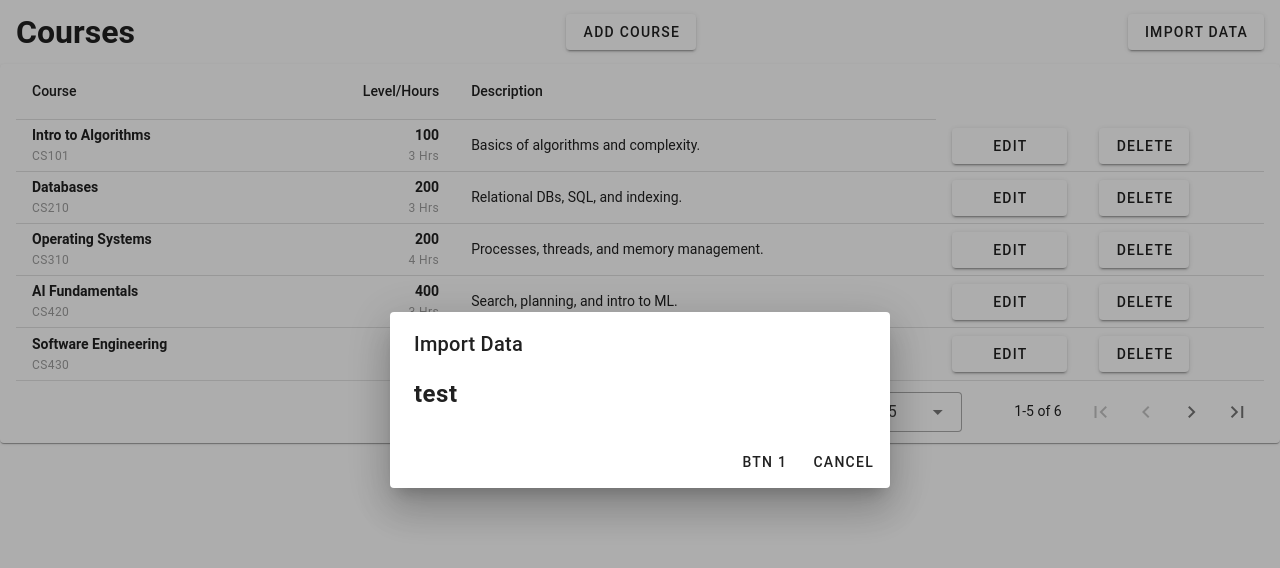
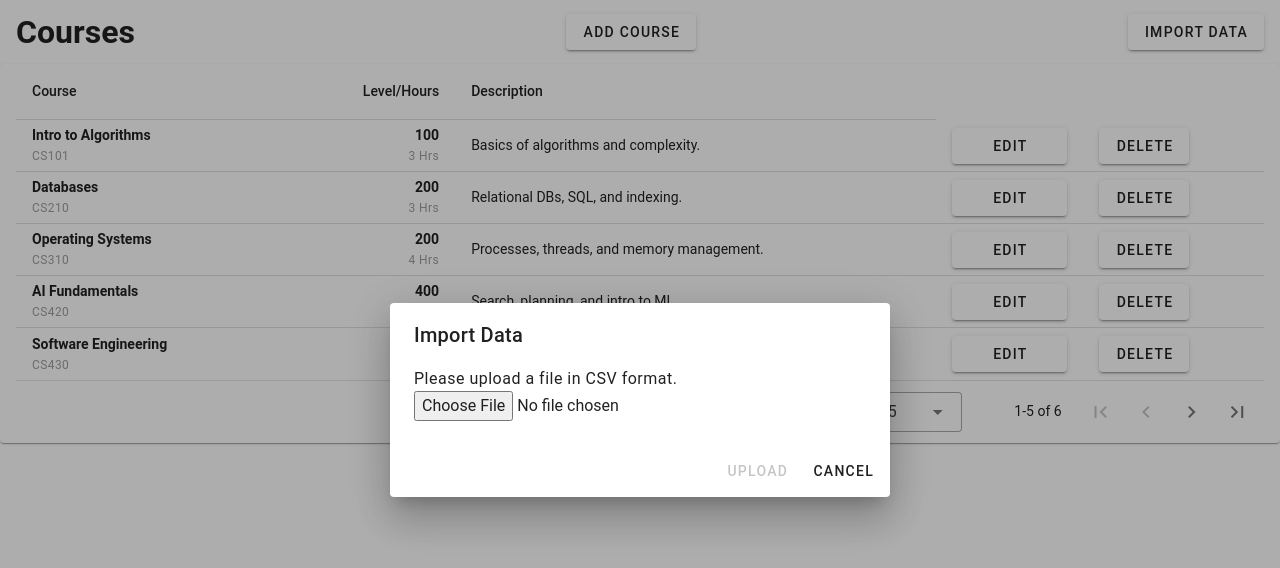
Before and after one commit to La-S/SE-IV-Website-Vue, a Vue app: page / in a window 1280 px wide. Both pictures are taken after a click on the button "IMPORT DATA". Shown: the top 568 px of the page. Built offline with nearby package versions, Linux system fonts and the light colour scheme; a small style sheet from the web is missing.

Commit message:
improve csv import modal

```diff
--- a/src/components/AddCoursePage.vue
+++ b/src/components/AddCoursePage.vue
@@ -2,14 +2,16 @@
   <header class="d-flex align-center justify-space-between px-4 py-2">
     <h1 class="text-center my-0">Courses</h1>
     <v-btn class="text-right" >Add Course</v-btn>
-    <CustomModal title="Import Data">
+    <CustomModal title="Import Data" @modal-closed="uploadedFile = null">
       <template v-slot:modal-body>
-        <h2>test</h2>
+        <p>Please upload a file in CSV format.</p>
+        <input type="file" @change="getChangedFile"/>
       </template>
-      <template v-slot:actions="isActive">
+      <template v-slot:actions="isActive" >
         <v-btn
-        text="BTN 1"
-        @click="console.log('TEST!!!')"
+        text="Upload"
+        @click="uploadFiles(); isActive.value = false; uploadedFile = null;"
+        :disabled="uploadedFile == null"
       ></v-btn>
       </template>
     </CustomModal>
@@ -65,6 +67,7 @@
 import { ref } from 'vue'
 import CustomModal from './CustomModal.vue'
 
+let uploadedFile = ref(null);
 const itemsPerPage = ref(5)
 const headers = ref([
   { title: 'Course', key: 'course' },
@@ -115,4 +118,24 @@ function deleteCourse(courseId) {
   // do rest request here...
   console.log("deleting: "+courseId);
 }
+
+function uploadFiles() {
+  // do rest request here...
+  console.log("uploading files!!", uploadedFile.value);
+}
+
+function getChangedFile(e) {
+  uploadedFile.value = null;
+  let files = e.target.files;
+  let filePath = files[0];
+
+  const reader = new FileReader();
+  reader.onloadend = () => {
+    console.log(reader.result);
+    uploadedFile.value = reader.result;
+    console.log(uploadedFile.value);
+  }
+  reader.readAsDataURL(filePath);
+}
+
 </script>
--- a/src/components/CustomModal.vue
+++ b/src/components/CustomModal.vue
@@ -1,5 +1,5 @@
 <template>
-  <v-dialog max-width="500px">
+  <v-dialog max-width="500px" @click:outside="closeModal">
     <template v-slot:activator="{ props: activatorProps }">
       <v-btn
         v-bind="activatorProps"
@@ -17,7 +17,7 @@
           <slot name="actions" v-bind="isActive"></slot>
           <v-btn
             text="Cancel"
-            @click="isActive.value = false"
+            @click="isActive.value = false; closeModal()"
           ></v-btn>
         </v-card-actions>
       </v-card>
@@ -26,5 +26,10 @@
 </template>
 
 <script setup lang="ts">
-  const props = defineProps({title: String})
+  const props = defineProps({title: String, onClose: Function})
+  const emit = defineEmits(['modalClosed'])
+
+  function closeModal() {
+    emit('modalClosed');
+  }
 </script>
```
